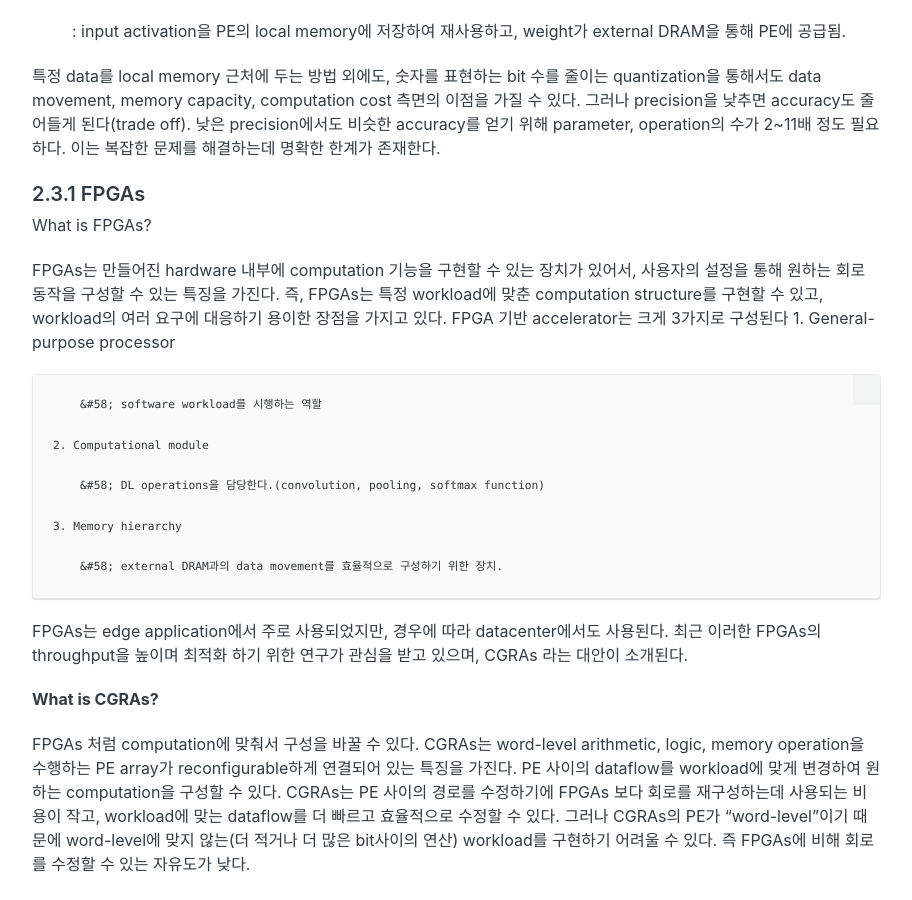
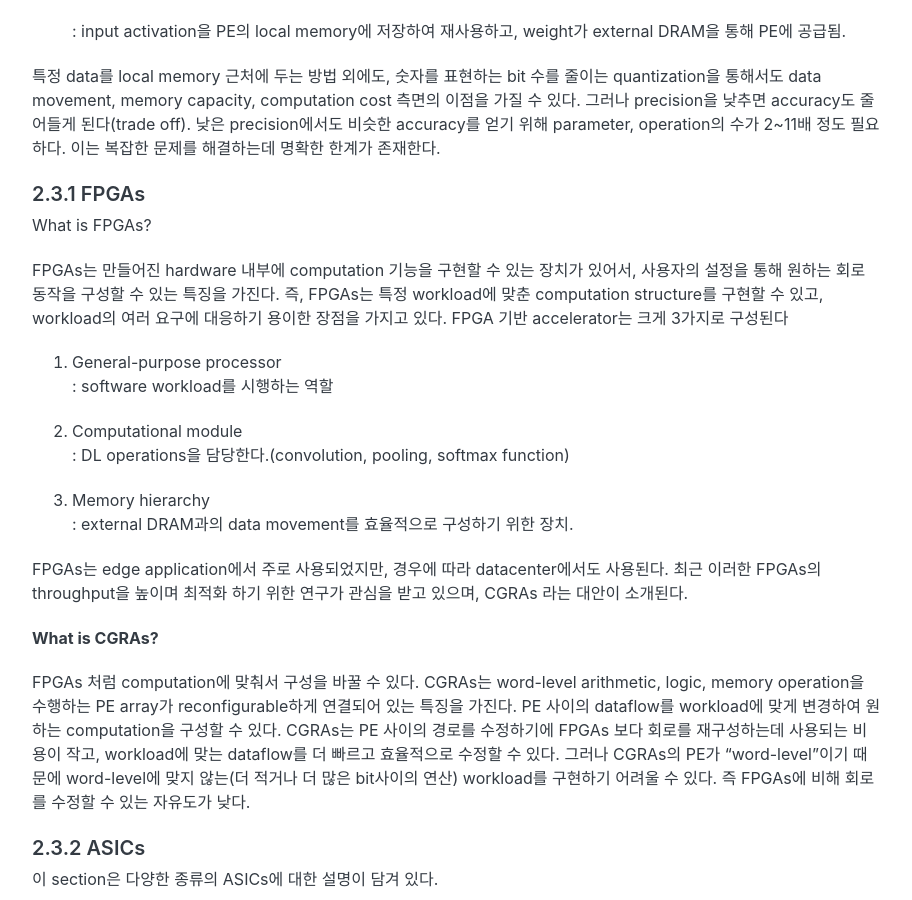
Before and after one commit to thisisjskim/thisisjskim.github.io, a Jekyll site: the page built from _paper_notes/accelerator-survey.md, in a window 1280 px wide and 900 px high, scrolled down 5313 px. Shown: the whole window, without its empty margins (325-1237 px from the left). Built offline with Jekyll 4.4.1, drawn with Linux system fonts in a browser that asks for light colours.

Commit message:
Fix FPGA component list rendered as an indented code block

```diff
--- a/_paper_notes/accelerator-survey.md
+++ b/_paper_notes/accelerator-survey.md
@@ -174,18 +174,19 @@ Hardware에서 발생하는 가장 큰 문제 중 하나는 off-chip DRAM access
 What is FPGAs?
 
   FPGAs는 만들어진 hardware 내부에 computation 기능을 구현할 수 있는 장치가 있어서, 사용자의 설정을 통해 원하는 회로 동작을 구성할 수 있는 특징을 가진다. 즉, FPGAs는 특정 workload에 맞춘 computation structure를 구현할 수 있고, workload의 여러 요구에 대응하기 용이한 장점을 가지고 있다.
-  FPGA 기반 accelerator는 크게 3가지로 구성된다
-    1. General-purpose processor
+FPGA 기반 accelerator는 크게 3가지로 구성된다
 
-        &#58; software workload를 시행하는 역할
-
-    2. Computational module
-
-        &#58; DL operations을 담당한다.(convolution, pooling, softmax function)
-
-    3. Memory hierarchy
-
-        &#58; external DRAM과의 data movement를 효율적으로 구성하기 위한 장치.
+<ol>
+<li>General-purpose processor
+<p>&#58; software workload를 시행하는 역할</p>
+</li>
+<li>Computational module
+<p>&#58; DL operations을 담당한다.(convolution, pooling, softmax function)</p>
+</li>
+<li>Memory hierarchy
+<p>&#58; external DRAM과의 data movement를 효율적으로 구성하기 위한 장치.</p>
+</li>
+</ol>
 
   FPGAs는 edge application에서 주로 사용되었지만, 경우에 따라 datacenter에서도 사용된다. 최근 이러한 FPGAs의 throughput을 높이며 최적화 하기 위한 연구가 관심을 받고 있으며, CGRAs 라는 대안이 소개된다.
 
```
